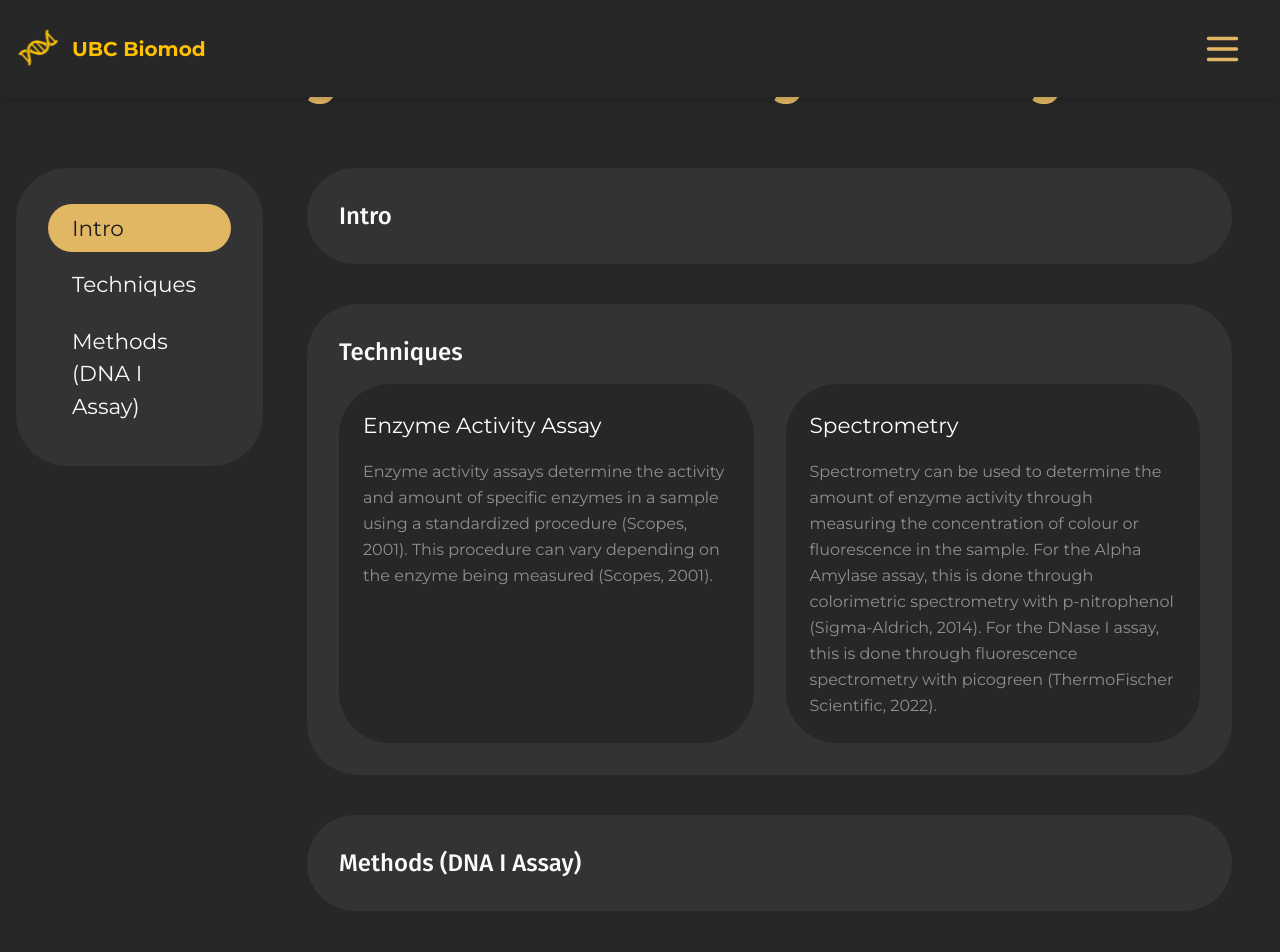
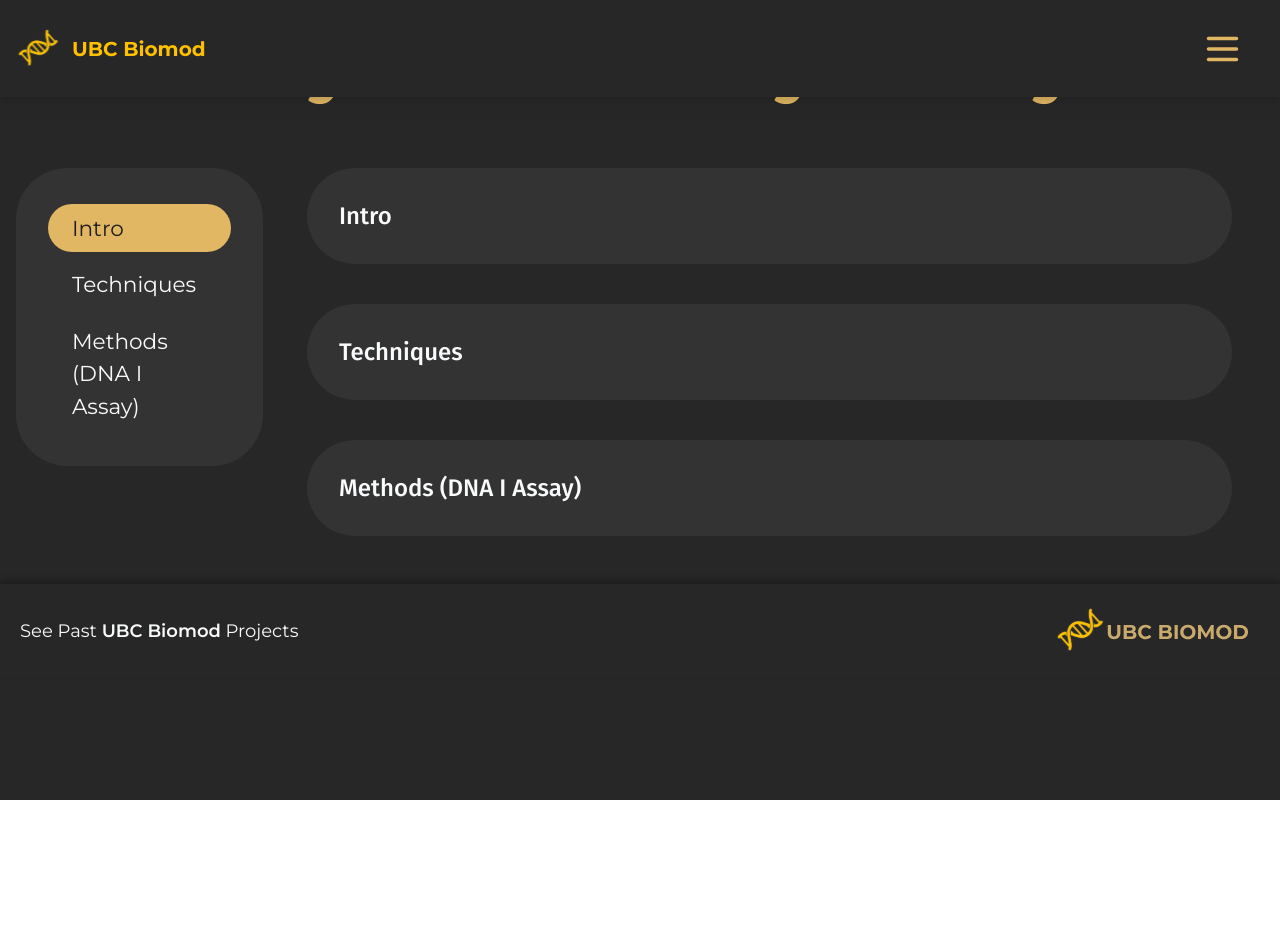
Before and after one commit to biomod2023/biomod2023, a Vue app: page /enzymosome/enzyme-activity-assays in a window 1280 px wide. Shown: the top 952 px of the page. After the commit the page ends 800 px from the top, so only its background shows below. Built offline with nearby package versions, Linux system fonts and the light colour scheme; what oh-vue-icons, vue-window-size would draw is missing.

Commit message:
Refactored columns into Bubble file

```diff
--- /dev/null
+++ b/src/components/lab-notebook/Bubble.vue
@@ -0,0 +1,32 @@
+<script setup lang="ts">
+import { ref, onMounted } from 'vue'
+
+const title = ref()
+const id = ref("")
+const activated = ref(false)
+
+onMounted(() => {
+    if (title.value) {
+        id.value = title.value.textContent.trim()
+    }
+})
+</script>
+
+<template>
+    <div class="flex flex-col bg-notebookBg p-8 rounded-[3.2em] transition-[max-height] duration-200 ease-in-out"
+        :class="{ 'active:opacity-60': $windowWidth < 1024, 'max-h-24': !activated, 'max-h-full': activated }"
+        @click="() => activated = !activated">
+        <div :class="{ 'flex justify-between items-center align-middle mr-4': $windowWidth < 1024 }">
+            <h2 :id="id" ref="title" class="font-title font-medium text-2xl">
+                <slot name="title"></slot>
+            </h2>
+            <svg v-if="$windowWidth < 1024" class="w-8" :class="{ 'rotate-180 ': activated }" viewBox="0 0 30 17" fill="none"
+                xmlns="http://www.w3.org/2000/svg">
+                <path d="M1.2074 1.25L14.7074 14.75L28.2074 1.25" stroke="#CDCDCD" stroke-width="3" />
+            </svg>
+        </div>
+        <div class="overflow-hidden mt-4" :class="{ 'height-0': !($windowWidth >= 1024 || activated) }">
+            <slot name="body"></slot>
+        </div>
+    </div>
+</template>
--- a/src/components/lab-notebook/DoubleColumn.vue
+++ b/src/components/lab-notebook/DoubleColumn.vue
@@ -1,5 +1,6 @@
 <script setup lang="ts">
 import { ref, onMounted } from 'vue'
+import Bubble from './Bubble.vue';
 
 const title = ref()
 const id = ref("")
@@ -12,10 +13,11 @@ onMounted(() => {
 </script>
 
 <template>
-    <div class="flex flex-col bg-notebookBg p-8 rounded-[3.2em]">
-        <h2 :id="id" ref="title" class="font-title font-medium text-2xl mb-4">
+    <Bubble>
+        <template #title>
             <slot name="title"></slot>
-        </h2>
+        </template>
+        <template #body>
             <div class="flex gap-8 w-full">
                 <div class="w-1/2 text-notebookText bg-slate p-6 rounded-[3.2em]">
                     <slot name="left">
@@ -25,6 +27,6 @@ onMounted(() => {
                     <slot name="right"></slot>
                 </div>
             </div>
-
-    </div>
         </template>
+    </Bubble>
+</template>
--- a/src/components/lab-notebook/SingleColumn.vue
+++ b/src/components/lab-notebook/SingleColumn.vue
@@ -1,40 +1,19 @@
 <script setup lang="ts">
-import { ref, onMounted } from 'vue'
-
-const title = ref()
-const id = ref("")
-const activated = ref(false)
-
-onMounted(() => {
-    if (title.value) {
-        id.value = title.value.textContent.trim()
-    }
-})
-
-const activeAnim = 'transition duration-200 ease-in-out'
+import Bubble from '@/components/lab-notebook/Bubble.vue'
 </script>
 
 <template>
-    <div
-        class="flex flex-col bg-notebookBg p-8 rounded-[3.2em] transition-[max-height] duration-200 ease-in-out"
-        :class="{'active:opacity-60': $windowWidth < 1024, 'max-h-24': !activated, 'max-h-full': activated}"
-        @click="() => activated = !activated"
-    >
-        <div :class="{'flex justify-between items-center align-middle mr-4': $windowWidth < 1024}">
-            <h2 :id="id" ref="title" class="font-title font-medium text-2xl">
-                <slot name="title"></slot>
-            </h2>
-            <svg v-if="$windowWidth < 1024" class="w-8" :class="{'rotate-180 ': activated}" viewBox="0 0 30 17" fill="none" xmlns="http://www.w3.org/2000/svg">
-                <path d="M1.2074 1.25L14.7074 14.75L28.2074 1.25" stroke="#CDCDCD" stroke-width="3"/>
-            </svg>
-        </div>
-        <div class="overflow-hidden mt-4" :class="{'height-0': !($windowWidth >= 1024 || activated)}">
+    <Bubble>
+        <template #title>
+            <slot name="title"></slot>
+        </template>
+        <template #body>
             <div class="text-notebookText mb-6">
                 <slot name="body"></slot>
             </div>
             <div class="m-auto text-center flex flex-col align-center gap-2 text-notebookText">
                 <slot name="graphic"></slot>
             </div>
-        </div>
-    </div>
+        </template>
+    </Bubble>
 </template>
```
Lines whose indentation alone changed are shown as unchanged.
